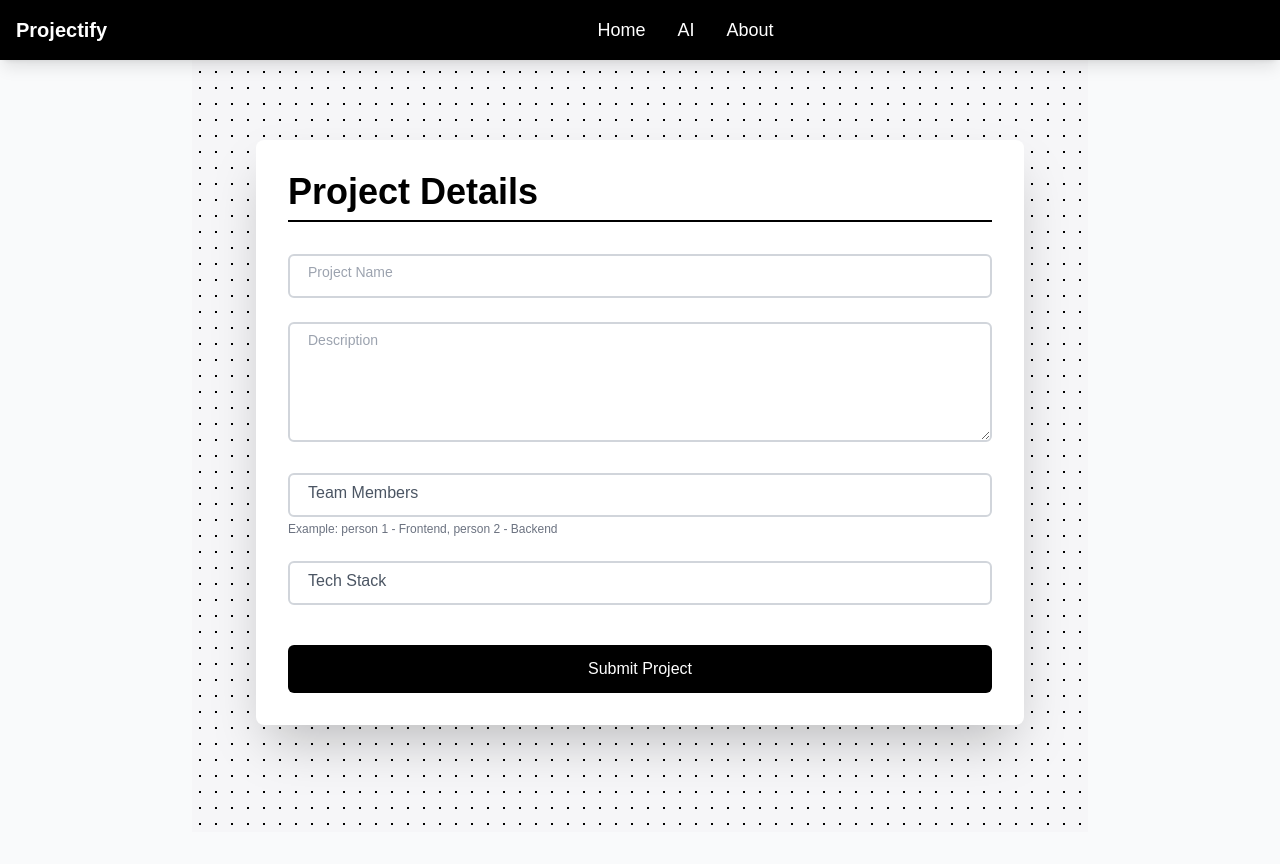
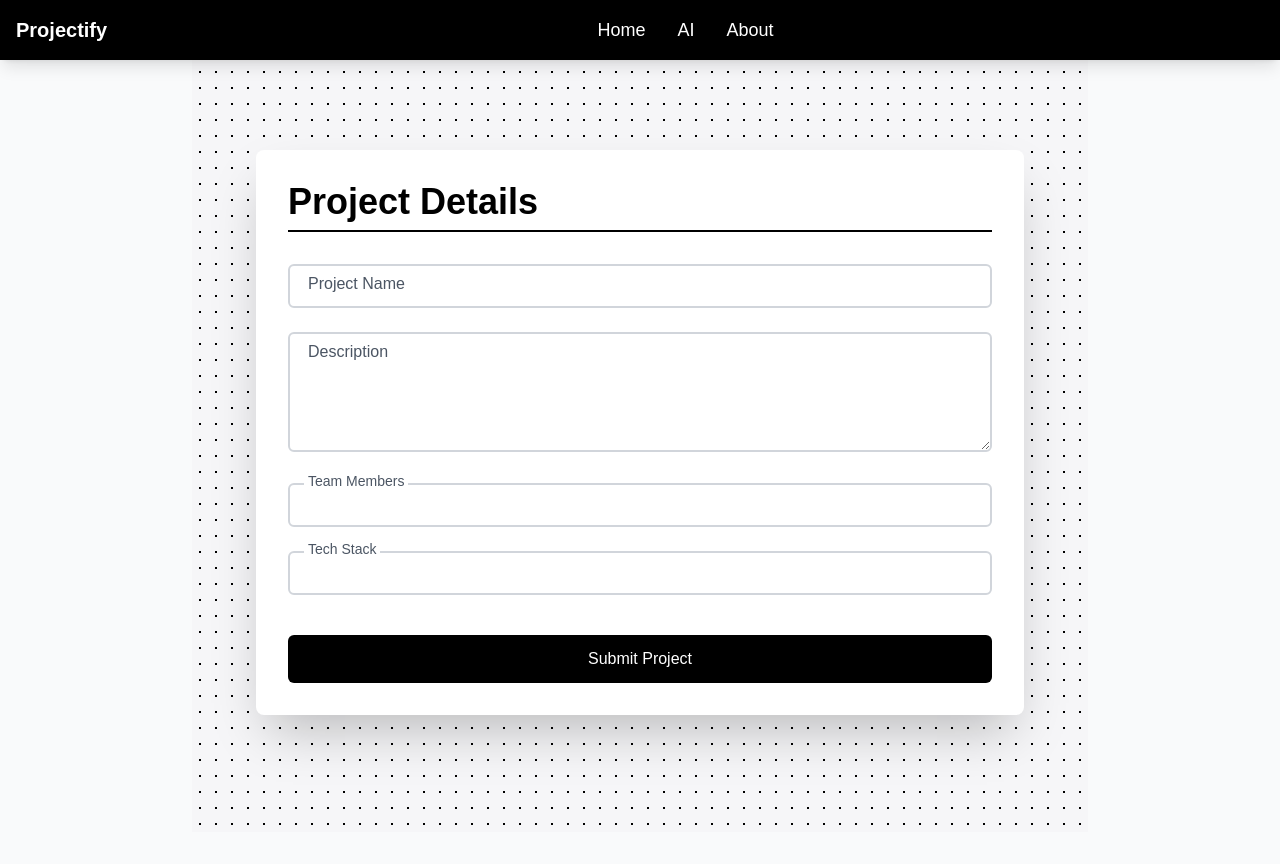
Before and after one commit to MubarekAdem/project-analyser, a Next.js app: page /ai in a window 1280 px wide. Built offline with nearby package versions, Linux system fonts and the light colour scheme.

Commit message:
added about page

```diff
--- a/app/components/ProjectForm.jsx
+++ b/app/components/ProjectForm.jsx
@@ -1,6 +1,7 @@
 "use client";
 
 import { useState } from "react";
+import { Tooltip } from "react-tooltip";
 
 export default function ProjectForm({ onSubmit }) {
   const [projectData, setProjectData] = useState({
@@ -48,7 +49,7 @@ export default function ProjectForm({ onSubmit }) {
             <label
               htmlFor="name"
               className="absolute left-4 -top-3 text-sm text-gray-600 transition-all duration-300 ease-in-out bg-white px-1
-                         peer-placeholder-shown:text-base peer-placeholder-shown:top-2 peer-placeholder-shown:text-gray-400 peer-focus:-top-3 peer-focus:text-sm sm:peer-placeholder-shown:text-sm sm:peer-placeholder-shown:top-2"
+                         peer-placeholder-shown:text-base peer-placeholder-shown:top-2 peer-focus:-top-3 peer-focus:text-sm"
             >
               Project Name
             </label>
@@ -67,7 +68,7 @@ export default function ProjectForm({ onSubmit }) {
             <label
               htmlFor="description"
               className="absolute left-4 -top-3 text-sm text-gray-600 transition-all duration-300 ease-in-out bg-white px-1
-                         peer-placeholder-shown:text-base peer-placeholder-shown:top-2 peer-placeholder-shown:text-gray-400 peer-focus:-top-3 peer-focus:text-sm sm:peer-placeholder-shown:text-sm sm:peer-placeholder-shown:top-2"
+                         peer-placeholder-shown:text-base peer-placeholder-shown:top-2 peer-focus:-top-3 peer-focus:text-sm"
             >
               Description
             </label>
@@ -81,18 +82,17 @@ export default function ProjectForm({ onSubmit }) {
               value={projectData.teamMembers}
               onChange={handleChange}
               className="peer w-full px-4 py-2 border-2 border-gray-300 rounded-md focus:outline-none focus:ring-2 focus:ring-black focus:border-transparent transition-all duration-300 ease-in-out bg-transparent"
-              placeholder=" "
+              data-tooltip-id="teamMembersTooltip"
+              data-tooltip-content="Team Members (e.g., Alice - Frontend, Bob - Backend)"
             />
+            <Tooltip id="teamMembersTooltip" />
             <label
               htmlFor="teamMembers"
               className="absolute left-4 -top-3 text-sm text-gray-600 transition-all duration-300 ease-in-out bg-white px-1
-               peer-placeholder-shown:text-base peer-placeholder-shown:top-2 peer-focus:-top-3 peer-focus:text-sm"
+                         peer-placeholder-shown:text-base peer-placeholder-shown:top-2 peer-focus:-top-3 peer-focus:text-sm"
             >
               Team Members
             </label>
-            <p className="text-xs text-gray-500 mt-1">
-              Example: person 1 - Frontend, person 2 - Backend
-            </p>
           </div>
 
           <div className="relative">
@@ -103,12 +103,14 @@ export default function ProjectForm({ onSubmit }) {
               value={projectData.techStack}
               onChange={handleChange}
               className="peer w-full px-4 py-2 border-2 border-gray-300 rounded-md focus:outline-none focus:ring-2 focus:ring-black focus:border-transparent transition-all duration-300 ease-in-out bg-transparent"
-              placeholder=" "
+              data-tooltip-id="techStackTooltip"
+              data-tooltip-content="Tech Stack (e.g., React, Node.js, MongoDB)"
             />
+            <Tooltip id="techStackTooltip" />
             <label
               htmlFor="techStack"
-              className="absolute left-4 -top-3 text-sm sm:text-xs md:text-sm text-gray-600 transition-all duration-300 ease-in-out bg-white px-1
-               peer-placeholder-shown:text-base peer-placeholder-shown:top-2 peer-focus:-top-3 peer-focus:text-xs"
+              className="absolute left-4 -top-3 text-sm text-gray-600 transition-all duration-300 ease-in-out bg-white px-1
+                         peer-placeholder-shown:text-base peer-placeholder-shown:top-2 peer-focus:-top-3 peer-focus:text-sm"
             >
               Tech Stack
             </label>
```
